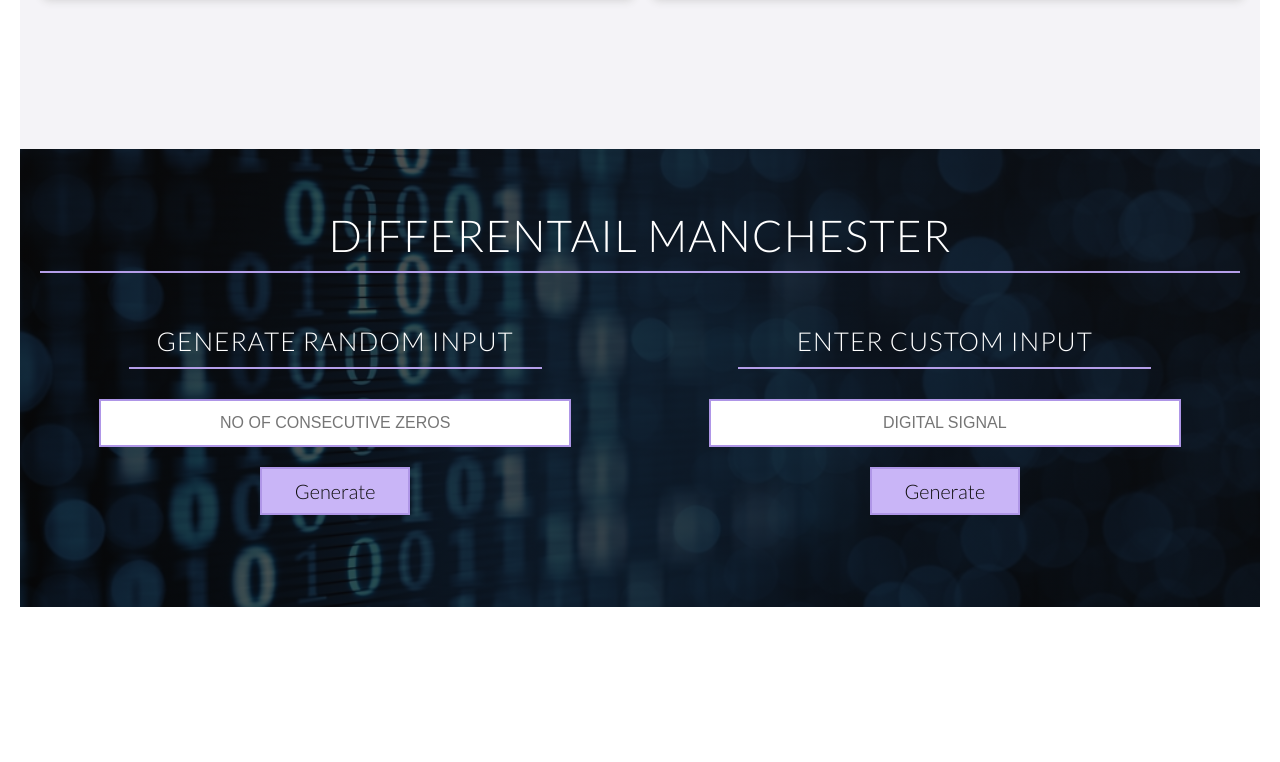
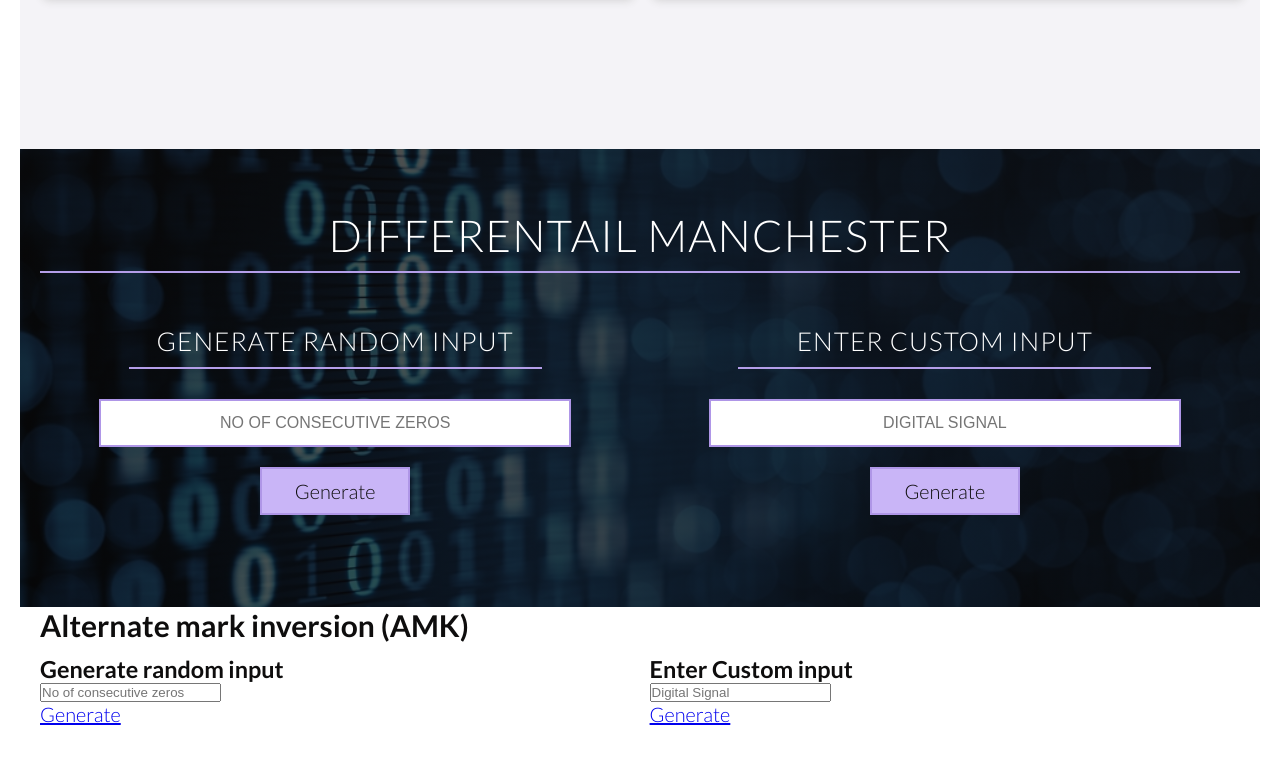
Before and after one commit to svsannidhay/Line_Encoder, a plain HTML site: page index.html in a window 1280 px wide. Shown: the part 3241-4003 px from the top of the page. Before the commit the page ends 3868 px from the top, so only its background shows below. Drawn offline with nearby package versions, Linux system fonts and the light colour scheme.

Commit message:
AMI html added

```diff
--- a/index.html
+++ b/index.html
@@ -294,6 +294,50 @@
       </div>
     </section>
 
+    <section class="ami">
+      <div class="row amiHeading">
+        <h2>Alternate mark inversion (AMK)</h2>
+      </div>
+      <div class="row amiInput">
+        <div class="amiRandomInput col span-1-of-2">
+          <div class="amiRandomHeading">
+            <h3>Generate random input</h3>
+          </div>
+          <div class="amiRiForm">
+            <form id="amiFormCons0" action="#" method="post">
+              <div class="amiFormBoxCons0" data-errormsg="Wrong format">
+                <label for="amiInputCons0"></label>
+                <input type="text" id="amiInputCons0" autofocus placeholder="No of consecutive zeros" tabindex="10">
+              </div>
+            </form>
+          </div>
+          <div class="amiRiButton">
+            <a href="#" onclick="amiRandomGen();event.preventDefault();">Generate</a>
+          </div>
+        </div>
+        <div class="amiCustomInput col span-1-of-2">
+          <div class="amiCustomHeading">
+            <h3>Enter Custom input</h3>
+          </div>
+          <div class="amiCiForm">
+            <form id="amiFormDs" action="#" method="post">
+              <div class="amiFormBoxDs" data-errormsg="Wrong format">
+                <label for="amiInputDs"></label>
+                <input type="text" id="amiInputDs" autofocus placeholder="Digital Signal" tabindex="10">
+              </div>
+            </form>
+          </div>
+          <div class="amiCiButton">
+            <a href="#" onclick="amiCustomGen();event.preventDefault();">Generate</a>
+          </div>
+        </div>
+        <div class="clearfix"></div>
+      </div>
+      <div id="putAmiCanvas" class="row">
+      </div>
+    </section>
+
+
     <script
     src="https://code.jquery.com/jquery-3.5.1.min.js"
     integrity="sha256-9/aliU8dGd2tb6OSsuzixeV4y/faTqgFtohetphbbj0="
```
